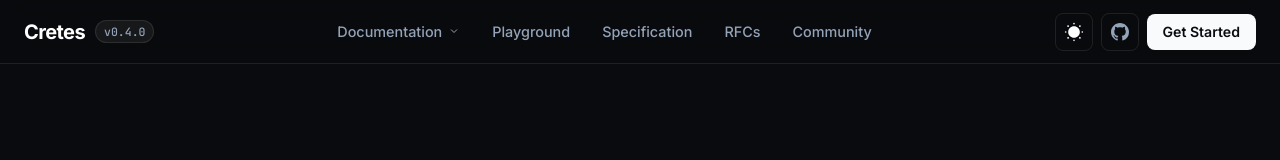
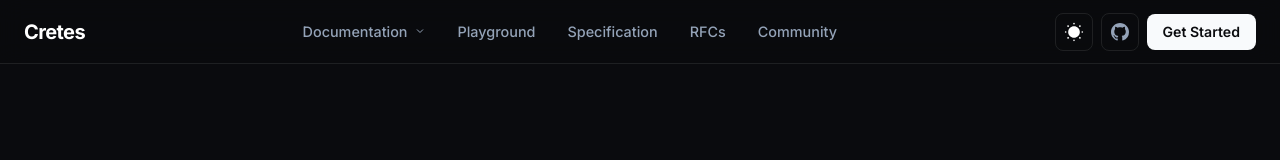
Before and after one commit to Cretes-lang/website, a website: page index.html in a window 1280 px wide. Drawn offline with Linux system fonts and the light colour scheme.

Commit message:
Remove version badge from site header
Remove the version badge and its unused styles and theme variables, and simplify the navigation label from “Phase 4 Language Tour” to “Language Tour.”

```diff
--- a/css/main.css
+++ b/css/main.css
@@ -62,7 +62,7 @@ button {
   gap: 20px;
 }
 
-/* Brand Section (Names Only, No Logo) */
+/* Brand Section (Names Only, No Logo, No Version) */
 .brand-wrap {
   display: flex;
   align-items: center;
@@ -75,17 +75,6 @@ button {
   font-weight: 700;
   letter-spacing: -0.03em;
   color: var(--text-brand);
-}
-
-.brand-badge {
-  font-family: var(--font-mono);
-  font-size: 0.72rem;
-  font-weight: 500;
-  padding: 2px 8px;
-  border-radius: var(--radius-full);
-  background: var(--bg-badge);
-  color: var(--text-secondary);
-  border: 1px solid var(--border-color);
 }
 
 /* Navigation Links */
--- a/css/variables.css
+++ b/css/variables.css
@@ -9,7 +9,6 @@
   --bg-header: rgba(10, 11, 14, 0.78);
   --bg-header-hover: rgba(255, 255, 255, 0.06);
   --bg-dropdown: #111318;
-  --bg-badge: rgba(255, 255, 255, 0.06);
   --border-color: rgba(255, 255, 255, 0.09);
   --border-subtle: rgba(255, 255, 255, 0.05);
   --border-hover: rgba(255, 255, 255, 0.18);
@@ -45,7 +44,6 @@
   --bg-header: rgba(250, 250, 250, 0.82);
   --bg-header-hover: rgba(0, 0, 0, 0.04);
   --bg-dropdown: #ffffff;
-  --bg-badge: rgba(0, 0, 0, 0.04);
   --border-color: rgba(0, 0, 0, 0.08);
   --border-subtle: rgba(0, 0, 0, 0.04);
   --border-hover: rgba(0, 0, 0, 0.16);
--- a/index.html
+++ b/index.html
@@ -16,10 +16,9 @@
   <header class="site-header">
     <div class="header-container">
 
-      <!-- Brand (Name Only, No Logo) -->
+      <!-- Brand (Name Only, No Logo, No Version) -->
       <a href="/" class="brand-wrap" aria-label="Cretes Programming Language">
         <span class="brand-name">Cretes</span>
-        <span class="brand-badge">v0.4.0</span>
       </a>
 
       <!-- Navigation Links -->
@@ -34,7 +33,7 @@
             </a>
             <div class="nav-dropdown">
               <a href="https://github.com/Cretes-lang/cretes" class="dropdown-link" target="_blank" rel="noopener">Quickstart Guide</a>
-              <a href="https://github.com/Cretes-lang/spec" class="dropdown-link" target="_blank" rel="noopener">Phase 4 Language Tour</a>
+              <a href="https://github.com/Cretes-lang/spec" class="dropdown-link" target="_blank" rel="noopener">Language Tour</a>
               <a href="https://github.com/Cretes-lang/cretes" class="dropdown-link" target="_blank" rel="noopener">Standard Library (std::io, std::bytes)</a>
             </div>
           </li>
```
